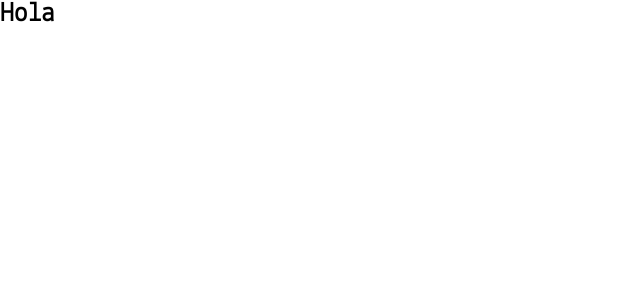
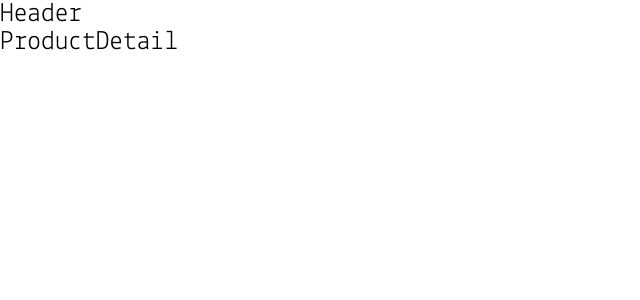
Before and after one commit to FactoriaF5Code/rc2-final-project-osaga-fu, a React (Vite) app in the folder frontend/: page /products/1 in a window 1280 px wide. Shown: the top 300 px of the page, without its empty margins (0-640 px from the left). Built offline with nearby package versions, Linux system fonts and the light colour scheme.

Commit message:
Created appRouter

```diff
--- a/frontend/package.json
+++ b/frontend/package.json
@@ -11,7 +11,8 @@
   },
   "dependencies": {
     "react": "^18.2.0",
-    "react-dom": "^18.2.0"
+    "react-dom": "^18.2.0",
+    "react-router-dom": "^6.22.3"
   },
   "devDependencies": {
     "@types/react": "^18.2.66",
--- a/frontend/src/App.jsx
+++ b/frontend/src/App.jsx
@@ -1,12 +1,11 @@
 import './App.css'
+import AppRouter from './middleware/router/AppRouter'
 
 function App() {
 
 
   return (
-    <>
-      <h1>Hola</h1>
-    </>
+    <AppRouter />
   )
 }
 
--- /dev/null
+++ b/frontend/src/middleware/router/AppRouter.jsx
@@ -0,0 +1,17 @@
+import { BrowserRouter, Routes, Route } from "react-router-dom";
+import ProductDetail from "../../presentation/components/ProductDetail/ProductDetail";
+import ProductList from "../../presentation/components/ProductList/ProductList";
+import Home from "../../presentation/pages/Home";
+
+export default function AppRouter() {
+  return (
+    <BrowserRouter>
+      <Routes>
+        <Route path="/" element={<Home />}>
+          <Route path="" element={<ProductList />} />
+          <Route path="products/:id" element={<ProductDetail />} />
+        </Route>
+      </Routes>
+    </BrowserRouter>
+  );
+}
--- /dev/null
+++ b/frontend/src/presentation/components/ProductDetail/ProductDetail.jsx
@@ -0,0 +1,8 @@
+import "./ProductDetail.css"
+
+export default function ProductDetail() {
+
+  return (
+    <div>ProductDetail</div>
+  )
+}
--- /dev/null
+++ b/frontend/src/presentation/components/ProductList/ProductList.jsx
@@ -0,0 +1,8 @@
+import "./ProductList.css"
+
+export default function ProductList() {
+
+  return (
+    <div>ProductList</div>
+  )
+}
--- /dev/null
+++ b/frontend/src/presentation/pages/Home.jsx
@@ -0,0 +1,12 @@
+import Header from "../components/Header/Header";
+import { Outlet } from "react-router-dom";
+
+export default function Home() {
+
+  return (
+    <>
+        <Header />
+        <Outlet />
+    </>
+  )
+}
```
Also changed, not shown: frontend/src/presentation/components/ProductDetail/ProductDetail.css (added), frontend/src/presentation/components/ProductList/ProductList.css (added), 2 other files (tests, documents, lock files or other folders).
